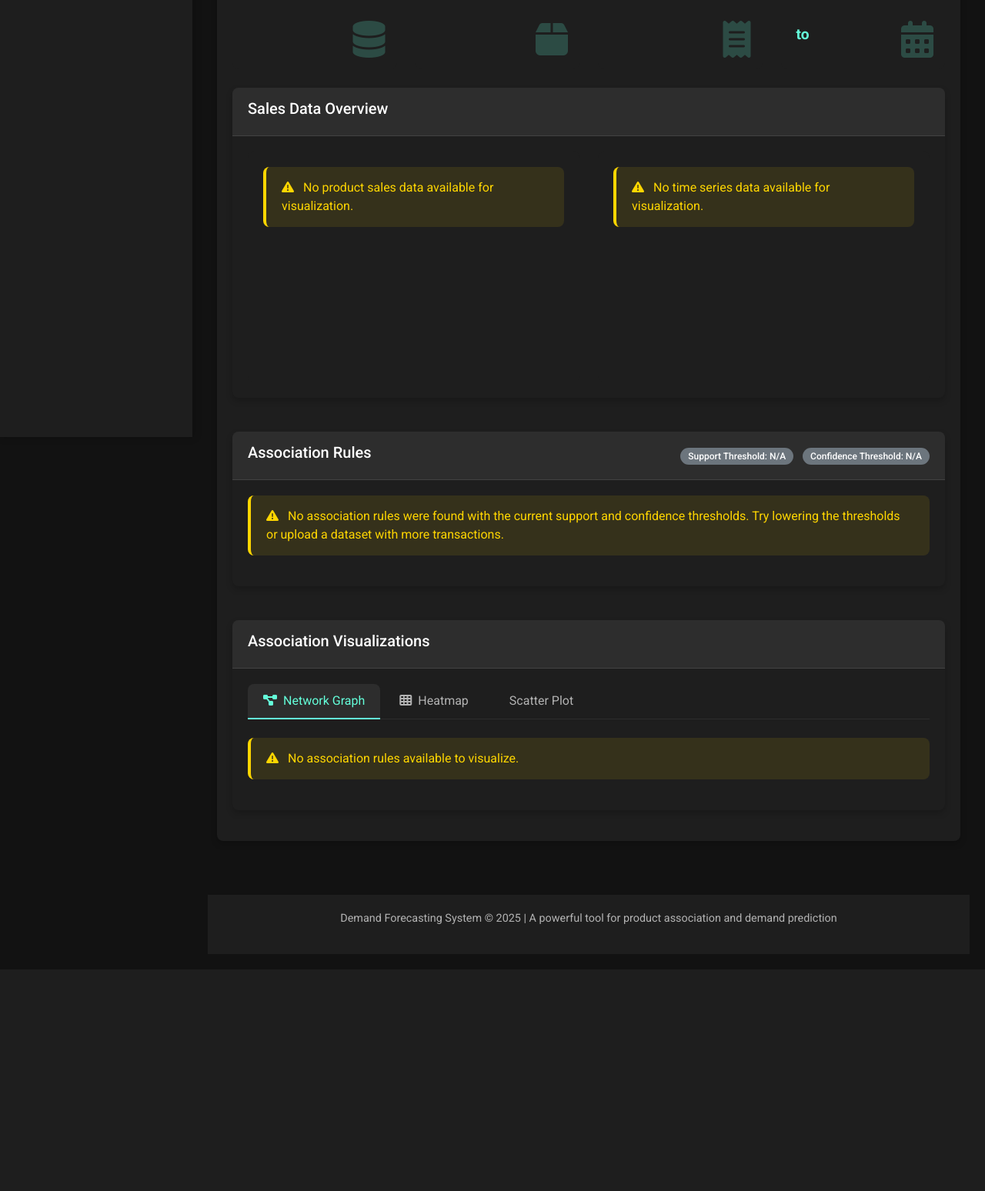
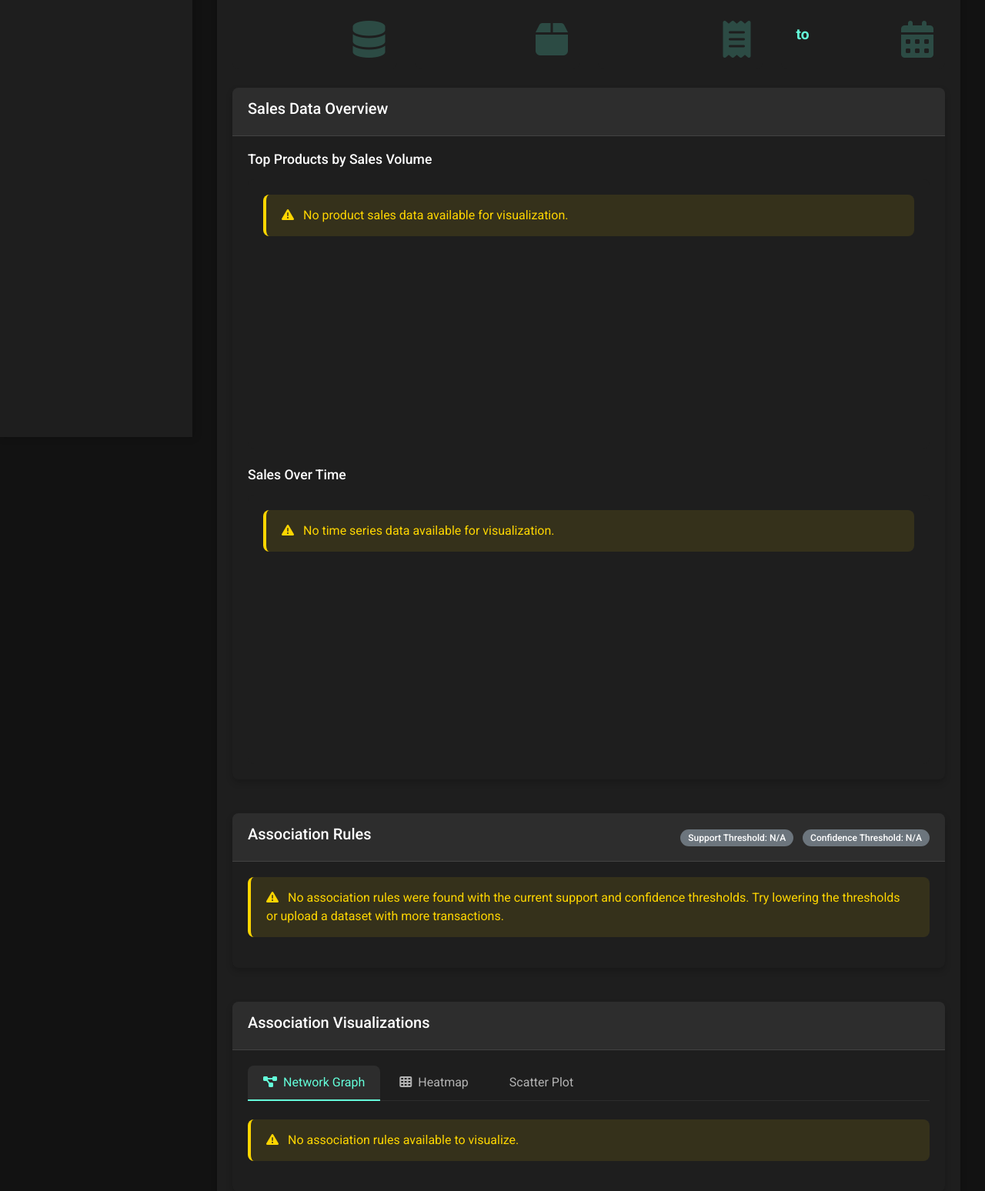
Before and after one commit to MufaroMabaudi8/DemandForecast2, a Flask app: template templates/analysis.html in a window 1280 px wide. Shown: the part 232-1780 px from the top of the page at 77% size. Before the commit the page ends 1433 px from the top, so only its background shows below. Run offline with Flask 3, Linux system fonts and the light colour scheme; the template is opened without the code that fills it, so the values that code supplies are empty.

Commit message:
Improve the layout of sales data visualizations for better readability
Rearranges sales overview charts to fit horizontally using full-width columns in analysis.html.

Replit-Commit-Author: Agent
Replit-Commit-Session-Id: e89e8cd6-9837-4127-870d-2fe37899a4ab
Replit-Commit-Screenshot-Url: https://storage.googleapis.com/screenshot-production-us-central1/277fba7b-60cc-45cb-b361-8f4644ddaeae/5100912f-e982-4eeb-a9e8-b3e5781d3310.jpg

```diff
--- a/templates/analysis.html
+++ b/templates/analysis.html
@@ -55,17 +55,22 @@
                                     <h5>Sales Data Overview</h5>
                                 </div>
                                 <div class="card-body">
-                                    <div class="row">
-                                        <div class="col-md-6">
-                                            <div class="chart-container">
-                                                <h6 class="chart-title">Top Products by Sales Volume</h6>
-                                                <canvas id="sales-chart" height="300" data-sales='{{ sales_data }}'></canvas>
+                                    <!-- Top Products by Sales Volume (Full Width) -->
+                                    <div class="row mb-4">
+                                        <div class="col-12">
+                                            <h6 class="chart-title">Top Products by Sales Volume</h6>
+                                            <div class="chart-container" style="height: 350px;">
+                                                <canvas id="sales-chart" data-sales='{{ sales_data }}'></canvas>
                                             </div>
                                         </div>
-                                        <div class="col-md-6">
-                                            <div class="chart-container">
-                                                <h6 class="chart-title">Sales Over Time</h6>
-                                                <canvas id="sales-time-chart" height="300" data-sales='{{ sales_data }}'></canvas>
+                                    </div>
+
+                                    <!-- Sales Over Time (Full Width) -->
+                                    <div class="row">
+                                        <div class="col-12">
+                                            <h6 class="chart-title">Sales Over Time</h6>
+                                            <div class="chart-container" style="height: 350px;">
+                                                <canvas id="sales-time-chart" data-sales='{{ sales_data }}'></canvas>
                                             </div>
                                         </div>
                                     </div>
```
